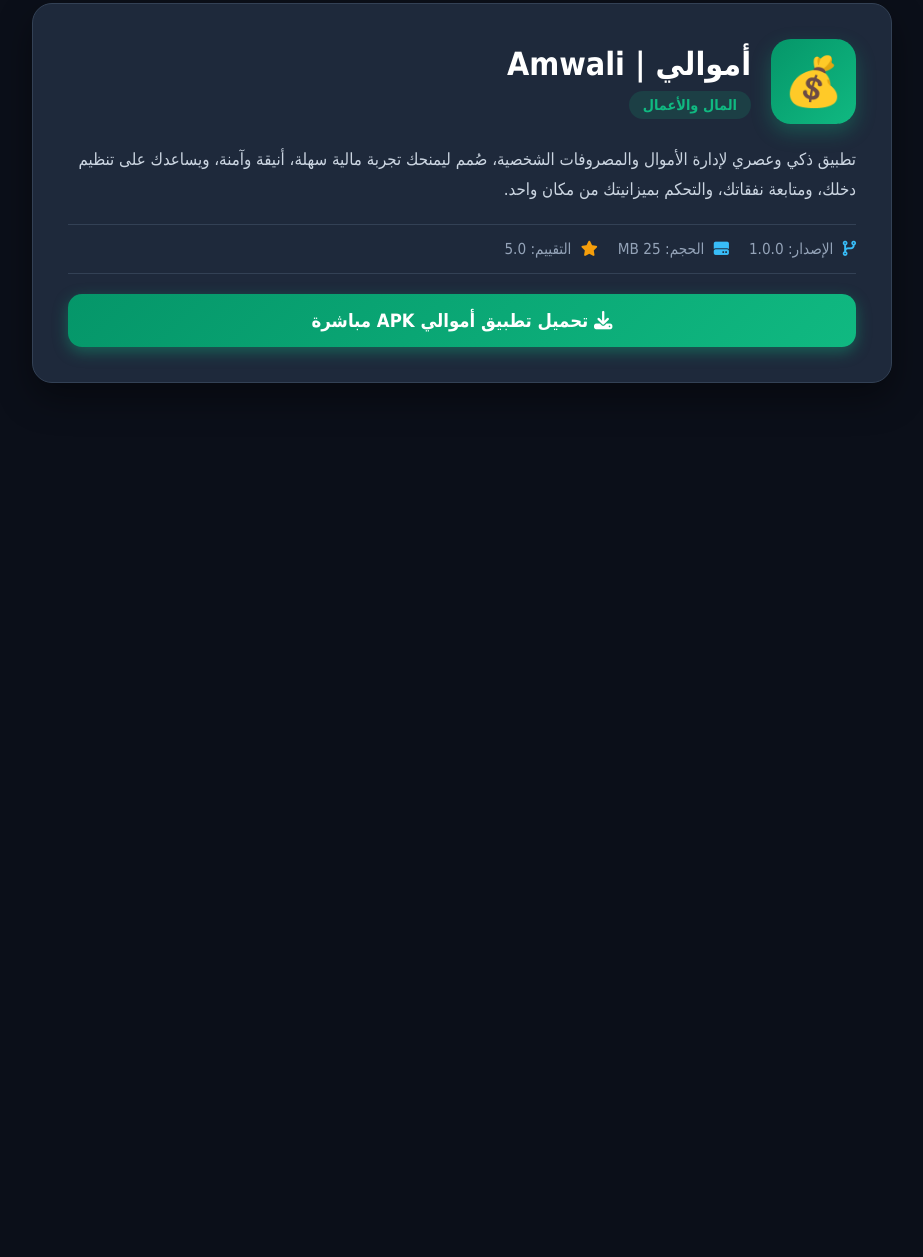
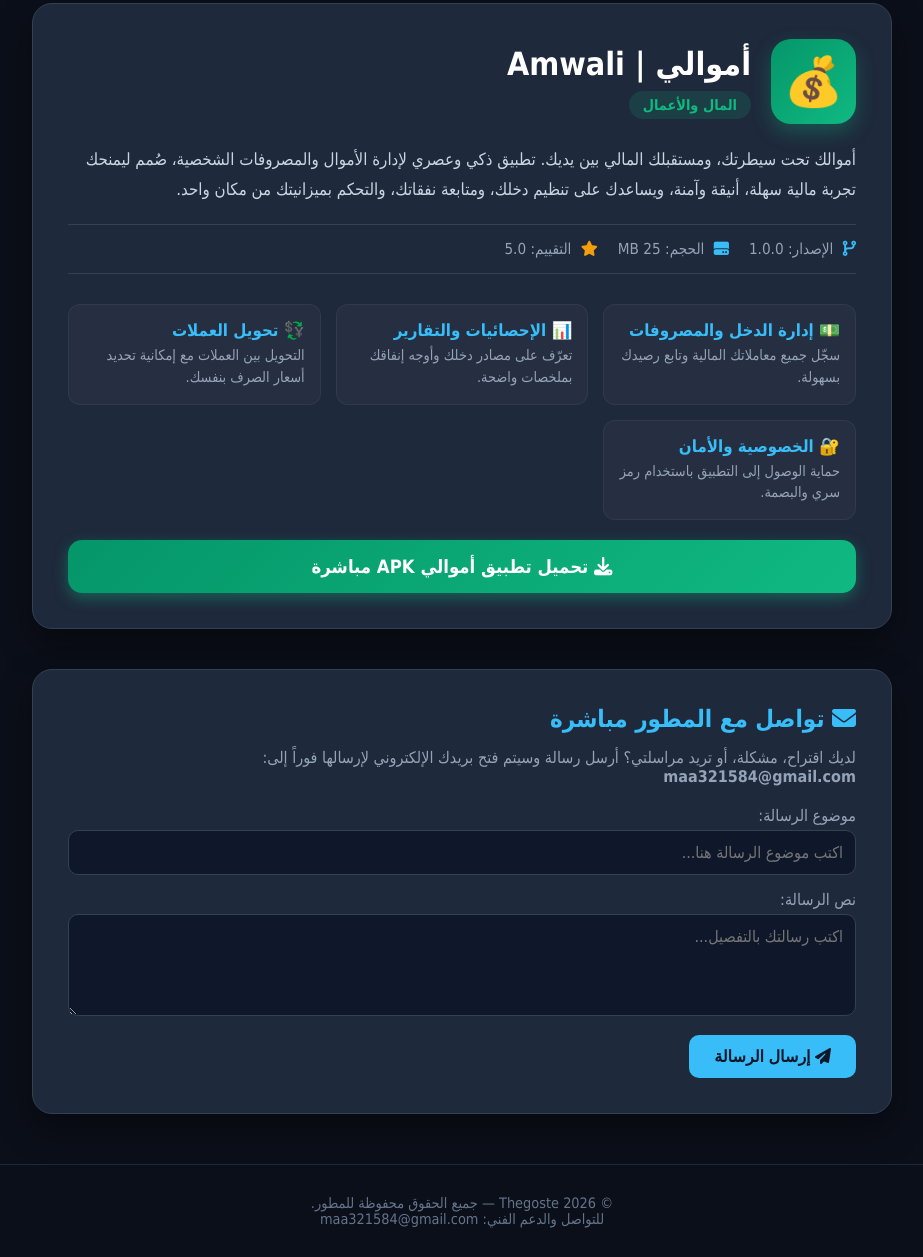
Before and after one commit to maan309/codrix-store, a plain HTML site: page index.html in a window 1280 px wide. Shown: the part 214-1471 px from the top of the page, without its empty margins (178-1101 px from the left). Before the commit the page ends 800 px from the top, so only its background shows below. Drawn offline with Linux system fonts and the light colour scheme.

Commit message:
Update index.html

```diff
--- a/index.html
+++ b/index.html
@@ -3,7 +3,7 @@
 <head>
     <meta charset="UTF-8">
     <meta name="viewport" content="width=device-width, initial-scale=1.0">
-    <title>متجر CODRIX | أموالي</title>
+    <title>متجر CODRIX | أموالي | Amwali</title>
     <link rel="stylesheet" href="https://cdnjs.cloudflare.com/ajax/libs/font-awesome/6.4.0/css/all.min.css">
     <link rel="stylesheet" href="css/style.css">
     <style>
@@ -12,17 +12,34 @@
         .hero h1 { font-size: 2.5rem; margin-bottom: 10px; color: #38bdf8; font-weight: 800; }
         .hero p { color: #94a3b8; font-size: 1.1rem; }
         .container { max-width: 900px; margin: 40px auto; padding: 0 20px; }
-        .app-card { background: #1e293b; border: 1px solid #334155; border-radius: 20px; padding: 35px; display: flex; flex-direction: column; gap: 20px; box-shadow: 0 15px 35px rgba(0,0,0,0.4); transition: transform 0.3s; }
-        .app-card:hover { transform: translateY(-5px); border-color: #38bdf8; }
+        .app-card { background: #1e293b; border: 1px solid #334155; border-radius: 20px; padding: 35px; display: flex; flex-direction: column; gap: 20px; box-shadow: 0 15px 35px rgba(0,0,0,0.4); margin-bottom: 40px; }
         .app-header { display: flex; align-items: center; gap: 20px; flex-wrap: wrap; }
         .app-icon { font-size: 3rem; background: linear-gradient(135deg, #059669, #10b981); width: 85px; height: 85px; display: flex; align-items: center; justify-content: center; border-radius: 20px; box-shadow: 0 8px 20px rgba(16,185,129,0.3); }
         .app-info h2 { margin: 0 0 8px 0; font-size: 2rem; color: #ffffff; }
         .app-info span { color: #10b981; background: rgba(16, 185, 129, 0.15); padding: 6px 14px; border-radius: 30px; font-size: 0.9rem; font-weight: 600; display: inline-block; }
         .app-desc { color: #cbd5e1; line-height: 1.8; margin: 0; font-size: 1.05rem; }
-        .app-meta { display: flex; gap: 20px; color: #94a3b8; font-size: 0.95rem; border-top: 1px solid #334155; border-bottom: 1px solid #334155; padding: 15px 0; }
+        .app-meta { display: flex; gap: 20px; color: #94a3b8; font-size: 0.95rem; border-top: 1px solid #334155; border-bottom: 1px solid #334155; padding: 15px 0; flex-wrap: wrap; }
         .app-meta span i { color: #38bdf8; margin-left: 5px; }
+
+        .features-list { display: grid; grid-template-columns: repeat(auto-fit, minmax(250px, 1fr)); gap: 15px; margin-top: 10px; }
+        .feature-item { background: rgba(255, 255, 255, 0.03); padding: 15px; border-radius: 12px; border: 1px solid rgba(255, 255, 255, 0.05); }
+        .feature-item h4 { color: #38bdf8; margin: 0 0 5px 0; font-size: 1.05rem; }
+        .feature-item p { color: #94a3b8; margin: 0; font-size: 0.9rem; line-height: 1.5; }
+
         .btn-download { background: linear-gradient(135deg, #059669, #10b981); color: #fff; border: none; padding: 16px; border-radius: 14px; font-size: 1.15rem; font-weight: bold; cursor: pointer; text-align: center; text-decoration: none; transition: 0.3s; display: block; box-shadow: 0 5px 15px rgba(16,185,129,0.4); }
-        .btn-download:hover { background: linear-gradient(135deg, #047857, #059669); box-shadow: 0 8px 25px rgba(16,185,129,0.6); }
+        .btn-download:hover { background: linear-gradient(135deg, #047857, #059669); }
+
+        /* Contact Section */
+        .contact-section { background: #1e293b; border: 1px solid #334155; border-radius: 20px; padding: 35px; box-shadow: 0 15px 35px rgba(0,0,0,0.4); }
+        .contact-section h3 { color: #38bdf8; margin-top: 0; font-size: 1.5rem; margin-bottom: 15px; }
+        .form-group { margin-bottom: 15px; }
+        .form-group label { display: block; margin-bottom: 5px; color: #94a3b8; }
+        .form-control { width: 100%; padding: 12px; background: #0f172a; border: 1px solid #334155; border-radius: 10px; color: #fff; font-family: inherit; font-size: 1rem; }
+        .form-control:focus { outline: none; border-color: #38bdf8; }
+        .btn-submit { background: #38bdf8; color: #0f172a; border: none; padding: 12px 25px; border-radius: 10px; font-weight: bold; cursor: pointer; font-size: 1rem; transition: 0.3s; }
+        .btn-submit:hover { background: #0ea5e9; }
+
+        footer { text-align: center; padding: 30px; color: #64748b; font-size: 0.9rem; border-top: 1px solid #1e293b; margin-top: 50px; }
     </style>
 </head>
 <body>
@@ -33,6 +50,7 @@
     </div>
 
     <div class="container">
+        <!-- كارت التطبيق -->
         <div class="app-card">
             <div class="app-header">
                 <div class="app-icon">💰</div>
@@ -42,19 +60,66 @@
                 </div>
             </div>
             <p class="app-desc">
-                تطبيق ذكي وعصري لإدارة الأموال والمصروفات الشخصية، صُمم ليمنحك تجربة مالية سهلة، أنيقة وآمنة، ويساعدك على تنظيم دخلك، ومتابعة نفقاتك، والتحكم بميزانيتك من مكان واحد.
+                أموالك تحت سيطرتك، ومستقبلك المالي بين يديك. تطبيق ذكي وعصري لإدارة الأموال والمصروفات الشخصية، صُمم ليمنحك تجربة مالية سهلة، أنيقة وآمنة، ويساعدك على تنظيم دخلك، ومتابعة نفقاتك، والتحكم بميزانيتك من مكان واحد.
             </p>
+
             <div class="app-meta">
                 <span><i class="fas fa-code-branch"></i> الإصدار: 1.0.0</span>
                 <span><i class="fas fa-hdd"></i> الحجم: 25 MB</span>
                 <span><i class="fas fa-star" style="color: #f59e0b;"></i> التقييم: 5.0</span>
             </div>
-            <!-- رابط التحميل المباشر لملف الـ APK الموجود في مجلد uploads -->
+
+            <!-- مميزات تفصيلية -->
+            <div class="features-list">
+                <div class="feature-item">
+                    <h4>💵 إدارة الدخل والمصروفات</h4>
+                    <p>سجّل جميع معاملاتك المالية وتابع رصيدك بسهولة.</p>
+                </div>
+                <div class="feature-item">
+                    <h4>📊 الإحصائيات والتقارير</h4>
+                    <p>تعرّف على مصادر دخلك وأوجه إنفاقك بملخصات واضحة.</p>
+                </div>
+                <div class="feature-item">
+                    <h4>💱 تحويل العملات</h4>
+                    <p>التحويل بين العملات مع إمكانية تحديد أسعار الصرف بنفسك.</p>
+                </div>
+                <div class="feature-item">
+                    <h4>🔐 الخصوصية والأمان</h4>
+                    <p>حماية الوصول إلى التطبيق باستخدام رمز سري والبصمة.</p>
+                </div>
+            </div>
+
+            <!-- زر التحميل المباشر -->
             <a href="uploads/app-debug.apk" class="btn-download" download="app-debug.apk">
                 <i class="fas fa-download"></i> تحميل تطبيق أموالي APK مباشرة
             </a>
         </div>
+
+        <!-- نموذج المراسلة المباشرة -->
+        <div class="contact-section">
+            <h3><i class="fas fa-envelope"></i> تواصل مع المطور مباشرة</h3>
+            <p style="color: #94a3b8; margin-bottom: 20px;">لديك اقتراح، مشكلة، أو تريد مراسلتي؟ أرسل رسالة وسيتم فتح بريدك الإلكتروني لإرسالها فوراً إلى: <strong>maa321584@gmail.com</strong></p>
+
+            <form action="mailto:maa321584@gmail.com" method="get" enctype="text/plain">
+                <div class="form-group">
+                    <label for="subject">موضوع الرسالة:</label>
+                    <input type="text" id="subject" name="subject" class="form-control" placeholder="اكتب موضوع الرسالة هنا..." required>
+                </div>
+                <div class="form-group">
+                    <label for="body">نص الرسالة:</label>
+                    <textarea id="body" name="body" rows="4" class="form-control" placeholder="اكتب رسالتك بالتفصيل..." required></textarea>
+                </div>
+                <button type="submit" class="btn-submit">
+                    <i class="fas fa-paper-plane"></i> إرسال الرسالة
+                </button>
+            </form>
+        </div>
     </div>
+
+    <footer>
+        <p>© 2026 Thegoste — جميع الحقوق محفوظة للمطور.</p>
+        <p>للتواصل والدعم الفني: maa321584@gmail.com</p>
+    </footer>
 
 </body>
 </html>
```
